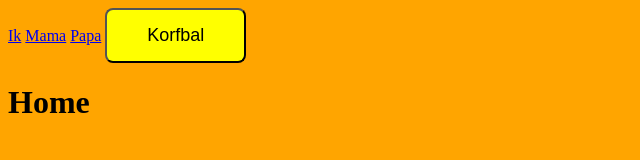
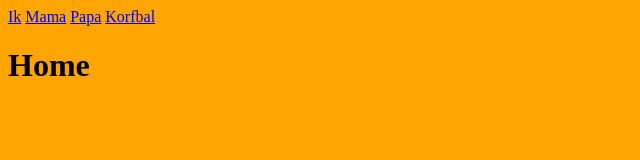
Before and after one commit to slickland/website, a plain HTML site: page index.html in a window 1280 px wide. Shown: the whole page, without its empty margins (0-640 px from the left). Drawn offline with Linux system fonts and the light colour scheme.

Commit message:
Replace button with link to Korfbal page

```diff
--- a/index.html
+++ b/index.html
@@ -9,7 +9,7 @@
   <a href="index.html">Ik</a>
   <a href="mama.html">Mama</a>
   <a href="papa.html">Papa</a>
-  <button onclick="alert('Joost is goed in websites maken')" class="grote-knop" >Korfbal</button>
+  <a href="korfbal.html">Korfbal</a>
 
 <h1>Home</h1>
 
```
